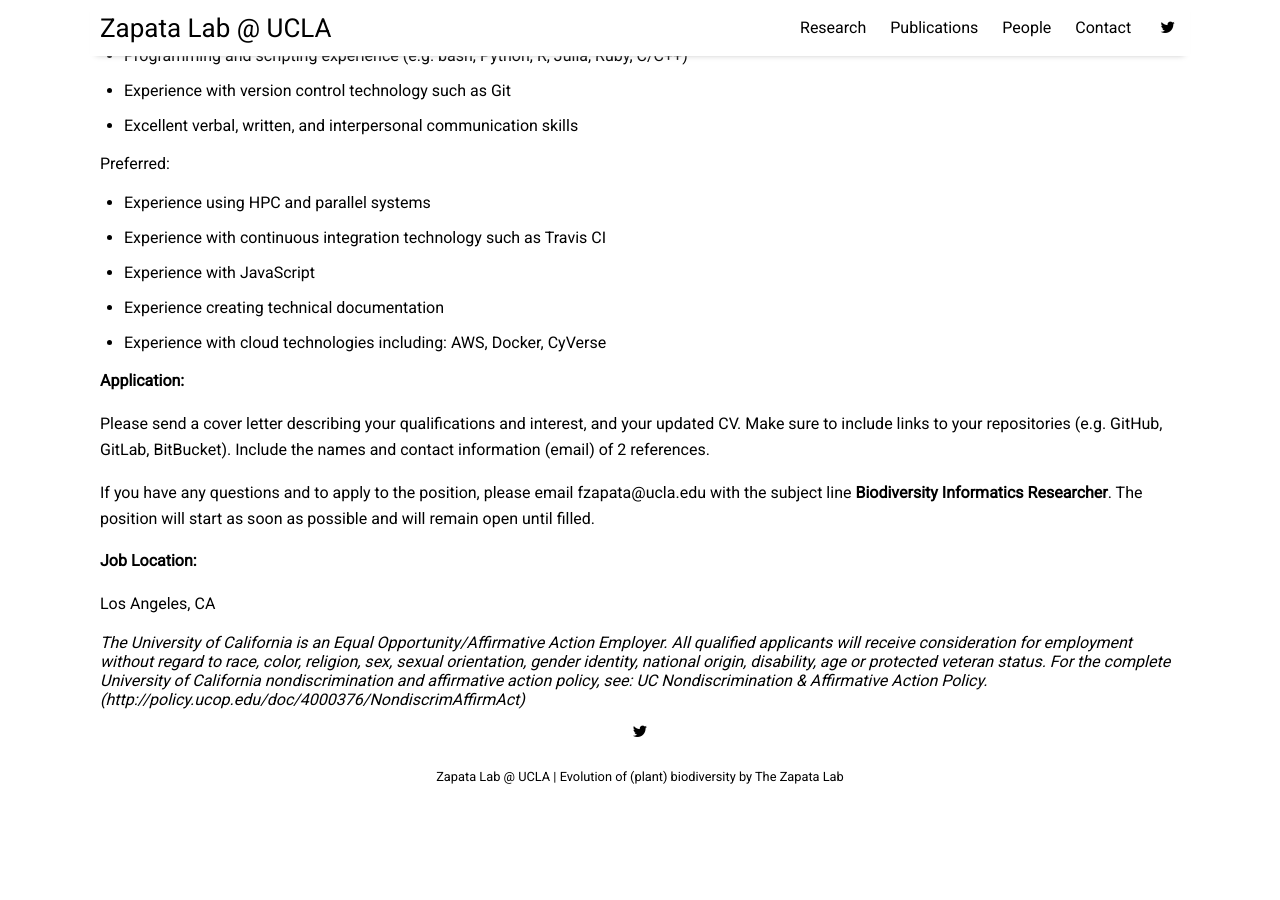
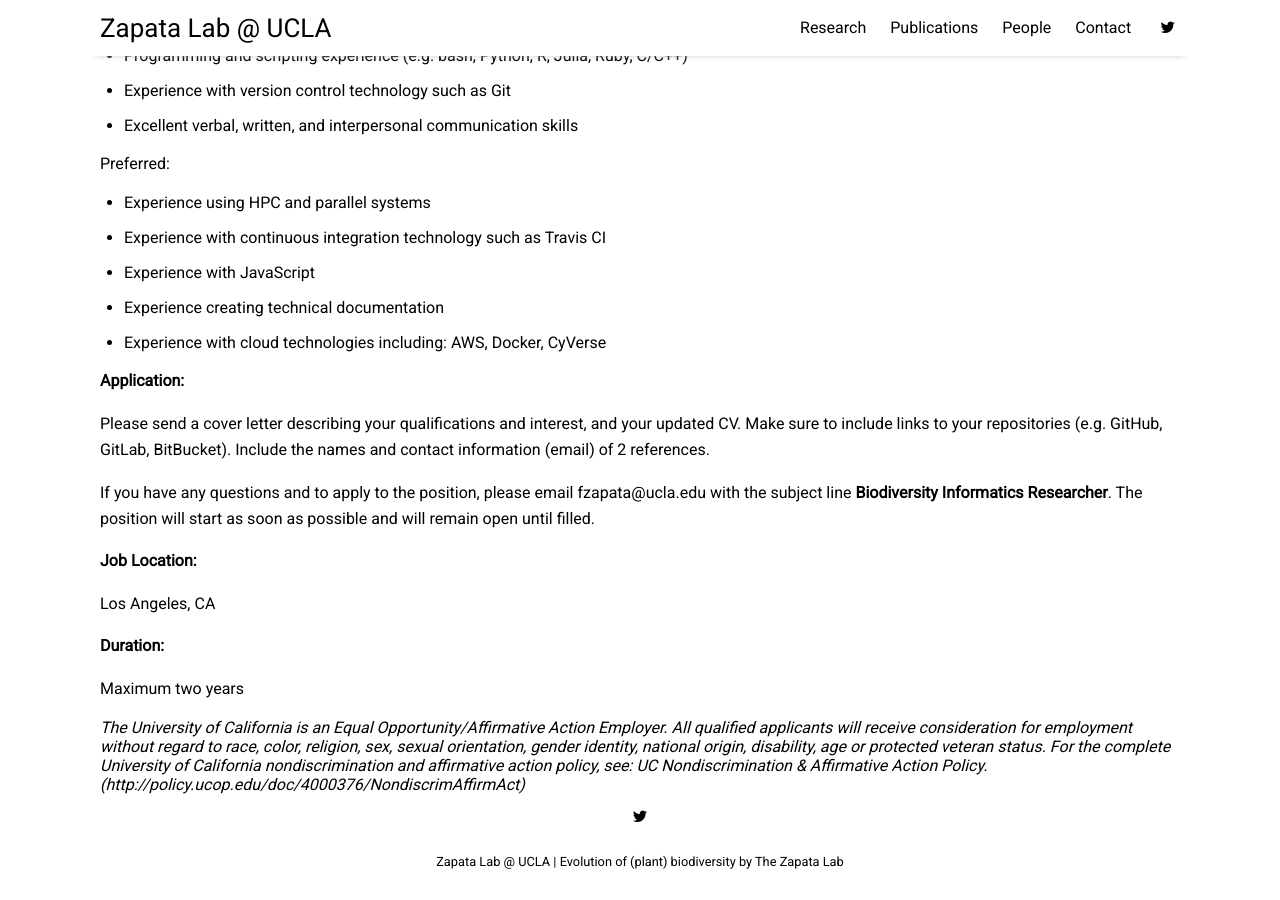
Before and after one commit to zapataf/zapataf.github.io, a Jekyll site: the page built from join.html, in a window 1280 px wide and 900 px high, scrolled down 635 px. Built offline with Jekyll 4.4.1, drawn with Linux system fonts in a browser that asks for light colours; nearby versions of some CDN libraries; comment, search, counter and statistics services are not loaded; before the commit the page ends 1450 px from its top, so only the background shows below that.

Commit message:
Updates join

```diff
--- a/join.html
+++ b/join.html
@@ -43,6 +43,10 @@ permalink: join.html
 
 <p>Los Angeles, CA</p>
 
+<p><b>Duration:</b></p>
+
+<p>Maximum two years</p>
+
 <i>The University of California is an Equal Opportunity/Affirmative Action Employer. All qualified applicants will receive consideration for employment without regard to race, color, religion, sex, sexual orientation, gender identity, national origin, disability, age or protected veteran status. For the complete University of California nondiscrimination and affirmative action policy, see: UC Nondiscrimination & Affirmative Action Policy. (http://policy.ucop.edu/doc/4000376/NondiscrimAffirmAct)</i>
 
 </div>
```
